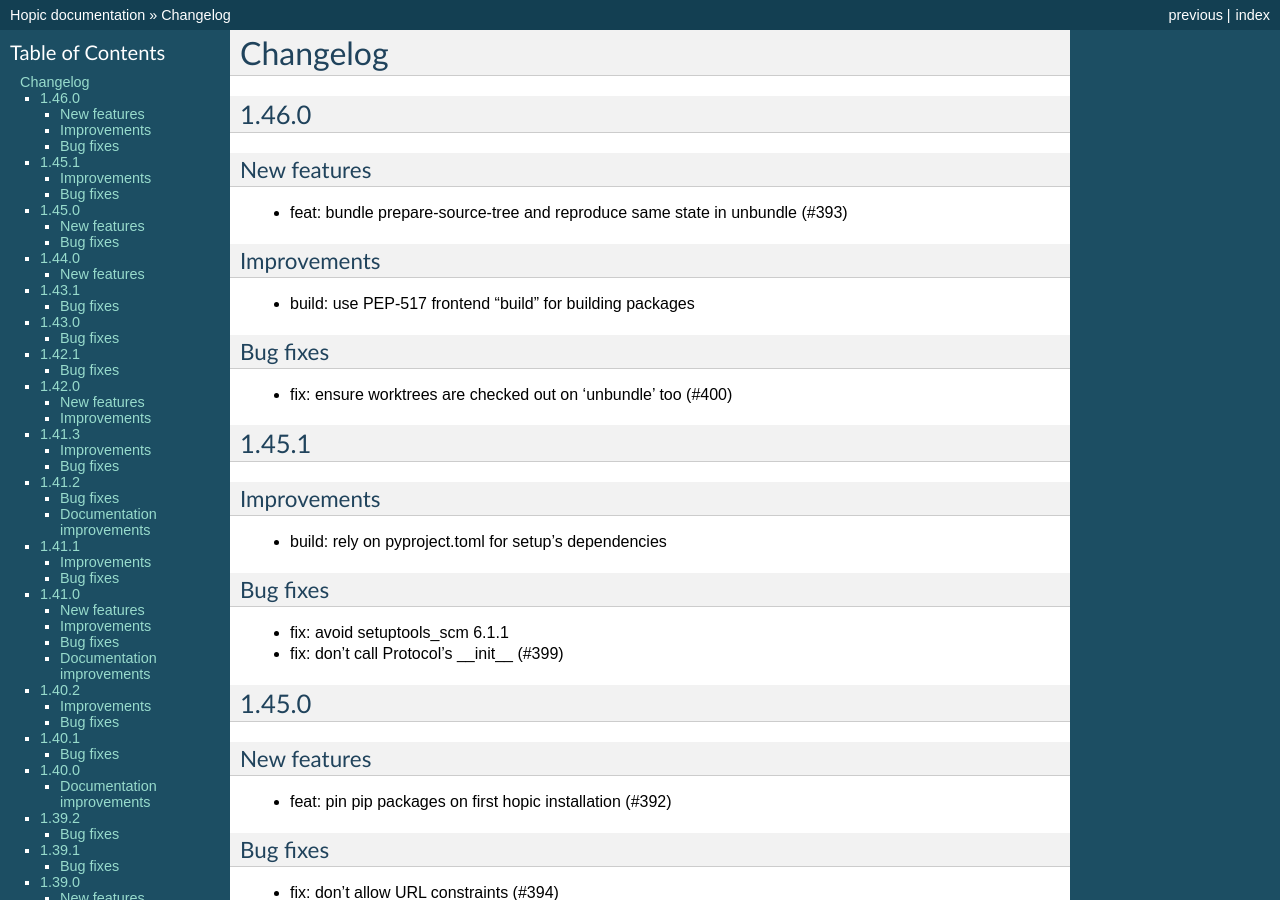
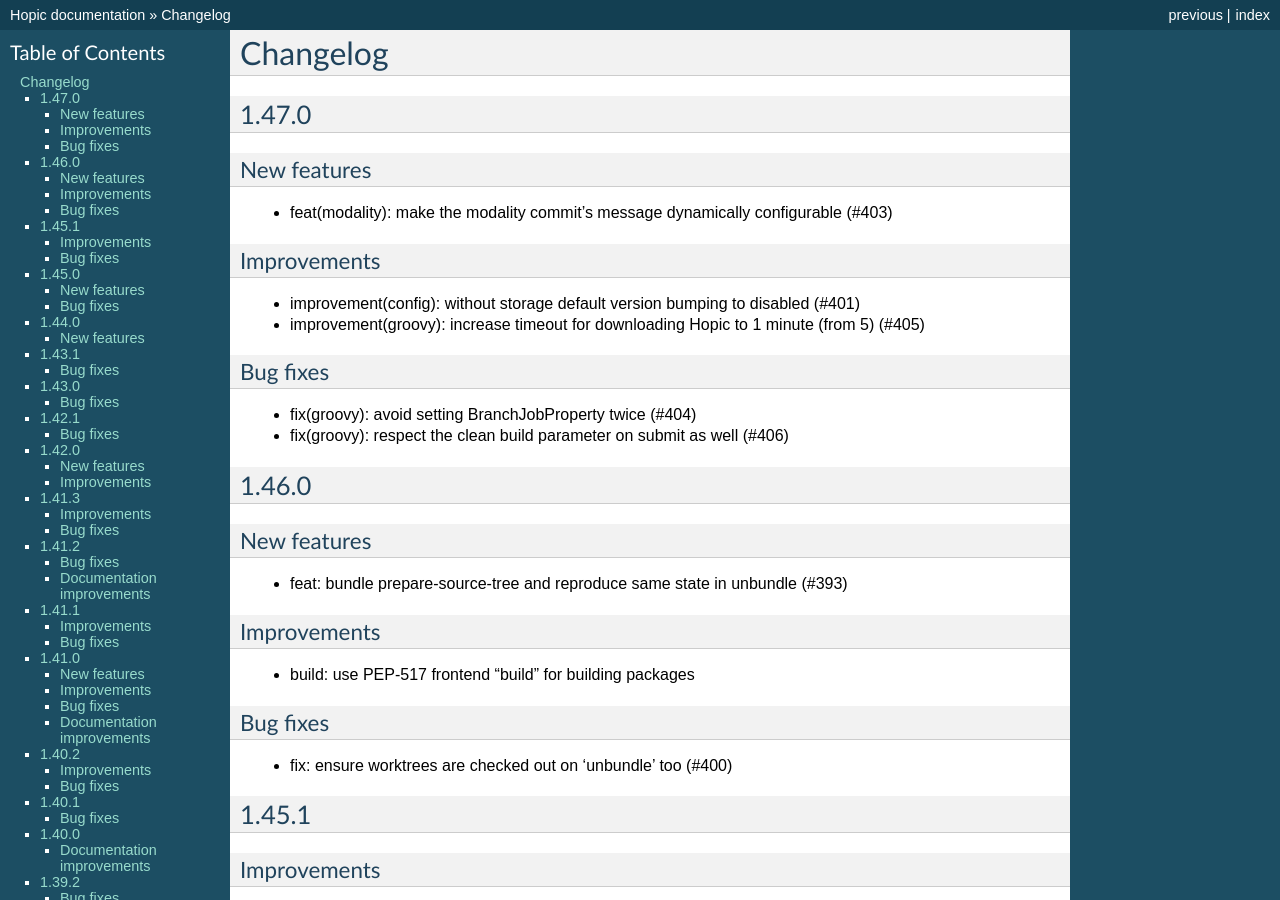
Before and after one commit to tomtom-international/hopic, a Sphinx documentation site: the page built from doc/source/changes.rst, in a window 1280 px wide and 900 px high. Built offline with Sphinx 7.4.7, drawn with Linux system fonts in a browser that asks for light colours.

Commit message:
docs(changelog): add new entries for upcoming 1.47.0

```diff
--- a/doc/source/changes.rst
+++ b/doc/source/changes.rst
@@ -16,6 +16,26 @@
 =========
 Changelog
 =========
+
+1.47.0
+======
+
+New features
+------------
+
+* feat(modality): make the modality commit's message dynamically configurable (#403)
+
+Improvements
+------------
+
+* improvement(config): without storage default version bumping to disabled (#401)
+* improvement(groovy): increase timeout for downloading Hopic to 1 minute (from 5) (#405)
+
+Bug fixes
+---------
+
+* fix(groovy): avoid setting BranchJobProperty twice (#404)
+* fix(groovy): respect the clean build parameter on submit as well (#406)
 
 1.46.0
 ======
```
